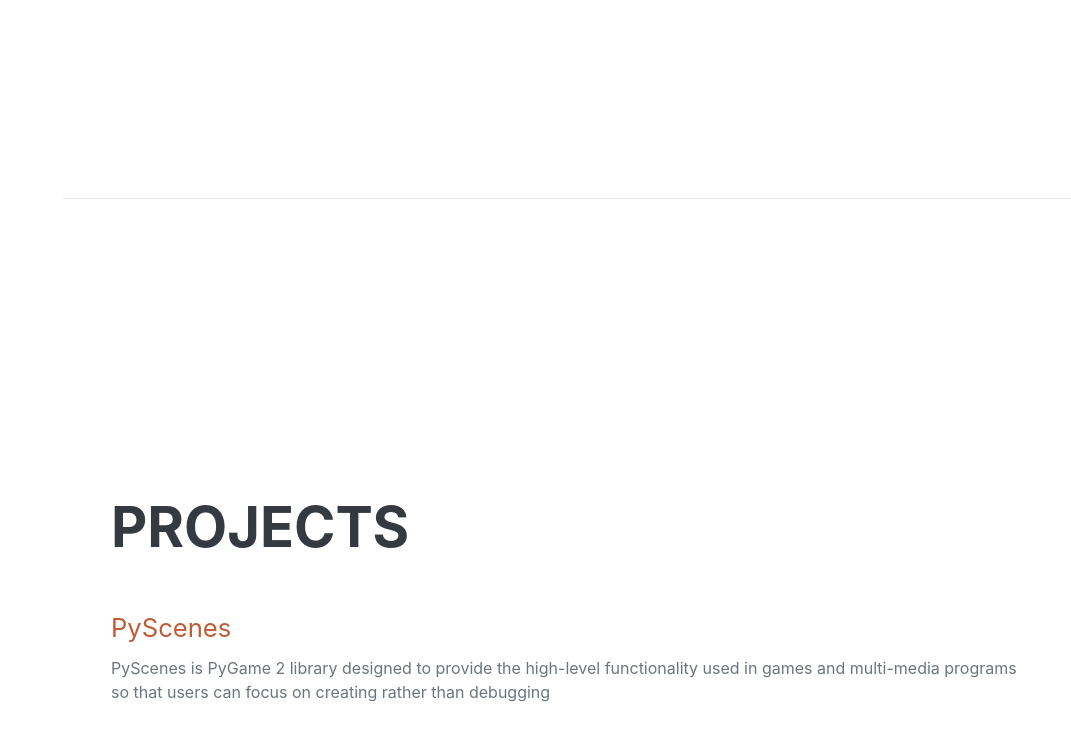
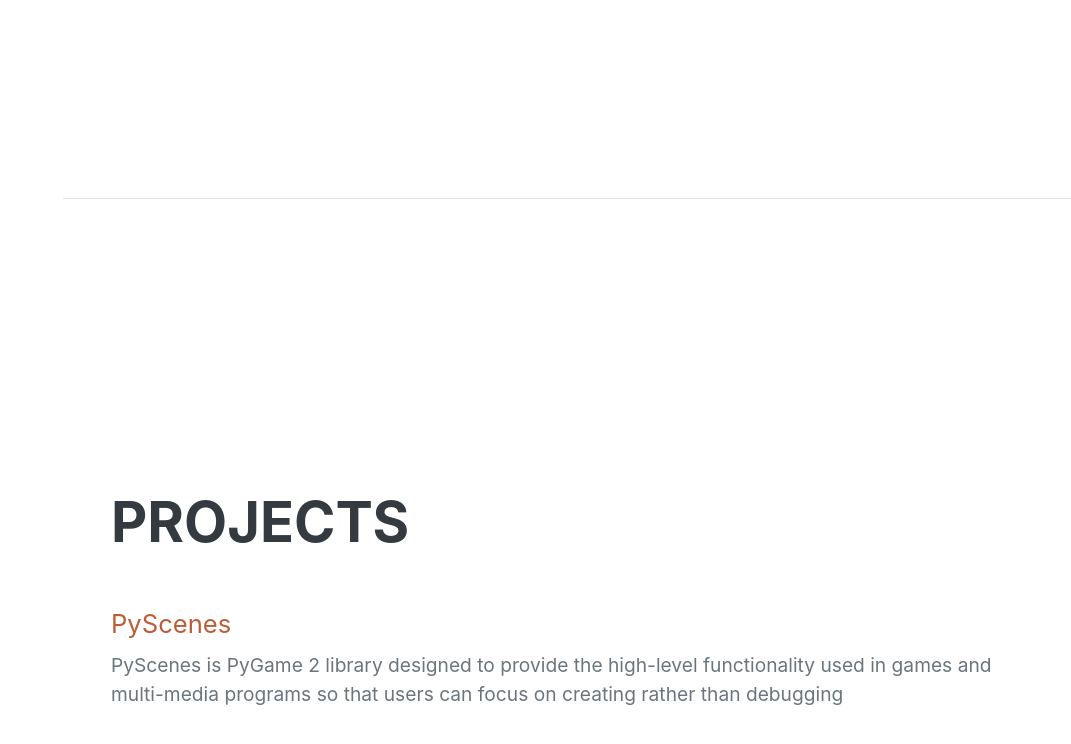
Before and after one commit to treygilliland/treygilliland.github.io, a plain HTML site: page index.html in a window 1280 px wide. Shown: the part 1403-2147 px from the top of the page, without its empty margins (209-1280 px from the left). Drawn offline with nearby package versions, Linux system fonts and the light colour scheme; a web font is replaced by a local one.

Commit message:
Updated font sizes

```diff
--- a/index.html
+++ b/index.html
@@ -87,7 +87,7 @@
                 <div class="resume-section-content">
                     <h2 class="mb-5">Projects</h2>
                     <p class="mb-2" style="font-size:160%;"><a href="https://github.com/treygilliland/PyScenes">PyScenes</a></p>
-                    <div>PyScenes is PyGame 2 library designed to provide the high-level functionality used in games and multi-media programs so that users can focus on creating rather than debugging</div>
+                    <div style="font-size: 120%;">PyScenes is PyGame 2 library designed to provide the high-level functionality used in games and multi-media programs so that users can focus on creating rather than debugging</div>
                 </div>
             </section>
             <hr class="m-0" />
```
